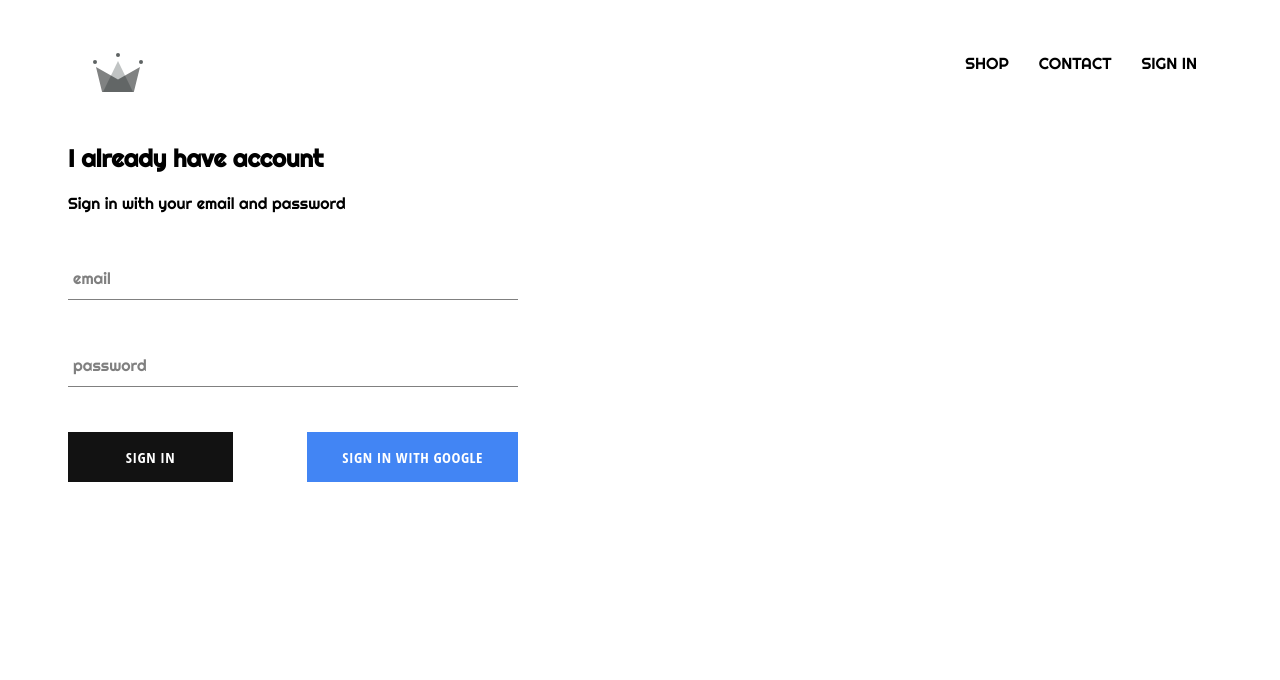
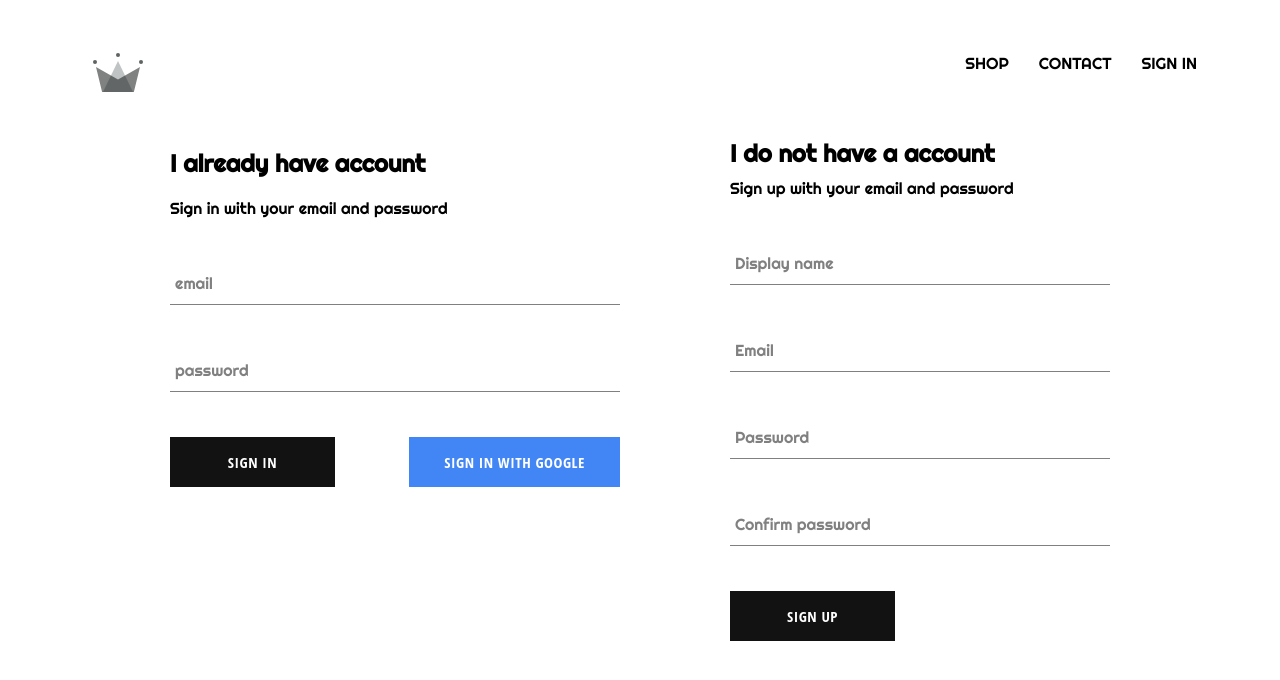
Before and after one commit to Cha0sGeiger/e-commerce-clothing, a React (Create React App) app: page /signin in a window 1280 px wide. Shown: the top 680 px of the page. Built offline with nearby package versions, Linux system fonts and the light colour scheme; no server answers.

Commit message:
Implemented firebase utils, including ability to store users with email and password

```diff
--- a/src/App.js
+++ b/src/App.js
@@ -7,7 +7,7 @@
 import Header from './components/header/Header';
 import SignInAndSignUp from './pages/sign-in-and-sign-up/SignIn-And-SignUp';
 
-import { auth } from './firebase/Firebase.utils';
+import { auth, createUserProfileDocument } from './firebase/Firebase.utils';
 
 class App extends React.Component {
 	constructor() {
@@ -18,11 +18,33 @@
 		};
 	}
 
+	unsubscribeFromAuth = null;
+
 	componentDidMount() {
-		auth.onAuthStateChanged((user) => {
-			this.setState({ currentUser: user });
-			console.log(user);
+		this.unsubscribeFromAuth = auth.onAuthStateChanged(async (userAuth) => {
+			if (userAuth) {
+				const userRef = await createUserProfileDocument(userAuth);
+
+				userRef.onSnapshot((snapShot) => {
+					this.setState({
+						currentUser: {
+							id: snapShot.id,
+							...snapShot.data()
+						}
+					});
+
+					console.log(this.state);
+				});
+			} else {
+				this.setState({
+					currentUser: userAuth
+				});
+			}
 		});
+	}
+
+	componentWillUnmount() {
+		this.unsubscribeFromAuth();
 	}
 
 	render() {
--- /dev/null
+++ b/src/components/sign-up/Sign-Up.jsx
@@ -0,0 +1,100 @@
+import React from 'react';
+
+import FormInput from '../form-input/FormInput';
+import CustomButton from '../button/CustomButton';
+import { auth, createUserProfileDocument } from '../../firebase/Firebase.utils';
+
+import './Sign-Up.styles.scss';
+
+class SignUp extends React.Component {
+	constructor(props) {
+		super(props);
+
+		this.state = {
+			displayName: '',
+			email: '',
+			password: '',
+			confirmPassword: ''
+		};
+	}
+
+	handleSubmit = async (event) => {
+		event.preventDefault();
+
+		const { displayName, email, password, confirmPassword } = this.state;
+		if (password !== confirmPassword) {
+			alert("password don't match");
+			return;
+		}
+
+		try {
+			const { user } = await auth.createUserWithEmailAndPassword(email, password);
+
+			await createUserProfileDocument(user, { displayName });
+
+			this.setState({
+				displayName: '',
+				email: '',
+				password: '',
+				confirmPassword: ''
+			});
+		} catch (error) {
+			console.error(error);
+		}
+	};
+
+	handleChange = (event) => {
+		const { name, value } = event.target;
+
+		this.setState({
+			[name]: value
+		});
+	};
+
+	render() {
+		const { displayName, email, password, confirmPassword } = this.state;
+		return (
+			<div className="sign-up">
+				<h2 className="title">I do not have a account</h2>
+				<span>Sign up with your email and password</span>
+				<form className="sign-up-form" onSubmit={this.handleSubmit}>
+					<FormInput
+						type="text"
+						name="displayName"
+						value={displayName}
+						onChange={this.handleChange}
+						label="Display name"
+						required
+					/>
+					<FormInput
+						type="email"
+						name="email"
+						value={email}
+						onChange={this.handleChange}
+						label="Email"
+						required
+					/>
+					<FormInput
+						type="password"
+						name="password"
+						value={password}
+						onChange={this.handleChange}
+						label="Password"
+						required
+					/>
+					<FormInput
+						type="password"
+						name="confirmPassword"
+						value={confirmPassword}
+						onChange={this.handleChange}
+						label="Confirm password"
+						required
+					/>
+					<CustomButton type="submit">SIGN UP</CustomButton>
+				</form>
+			</div>
+		);
+	}
+}
+
+export default SignUp;
--- /dev/null
+++ b/src/components/sign-up/Sign-Up.styles.scss
@@ -0,0 +1,9 @@
+.sign-up {
+    display: flex;
+    flex-direction: column;
+    width: 380px;
+
+    .title {
+        margin: 10px 0;
+    }
+}
--- a/src/firebase/Firebase.utils.js
+++ b/src/firebase/Firebase.utils.js
@@ -13,6 +13,32 @@
 	measurementId: 'G-JDN6KTDF1B'
 };
 
+export const createUserProfileDocument = async (userAuth, additionalData) => {
+	if (!userAuth) return;
+
+	const userRef = firestore.doc(`users/${userAuth.uid}`); // holds information for id  - referance object
+
+	const snapShot = await userRef.get(); //  pulling snapshot object from position in database
+
+	if (!snapShot.exists) {
+		const { displayName, email } = userAuth;
+		const createdAt = new Date();
+
+		try {
+			await userRef.set({
+				displayName,
+				email,
+				createdAt,
+				...additionalData
+			});
+		} catch (error) {
+			console.log('error creating user', error.message);
+		}
+	}
+
+	return userRef;
+};
+
 firebase.initializeApp(config);
 
 export const auth = firebase.auth();
--- a/src/pages/sign-in-and-sign-up/SignIn-And-SignUp.jsx
+++ b/src/pages/sign-in-and-sign-up/SignIn-And-SignUp.jsx
@@ -1,11 +1,13 @@
 import React from 'react';
 import SignIn from '../../components/sign-in/Sign-In';
+import SignUp from '../../components/sign-up/Sign-Up';
 
 import './SignIn-And-SignUp.styles.scss';
 
 const SignInAndSignUp = () => (
 	<div className="sign-in-and-sign-up">
 		<SignIn />
+		<SignUp />
 	</div>
 );
 
--- a/src/pages/sign-in-and-sign-up/SignIn-And-SignUp.styles.scss
+++ b/src/pages/sign-in-and-sign-up/SignIn-And-SignUp.styles.scss
@@ -0,0 +1,6 @@
+.sign-in-and-sign-up {
+    width: 940px;
+    display: flex;
+    justify-content: space-between;
+    margin: 30px auto;
+}
```
